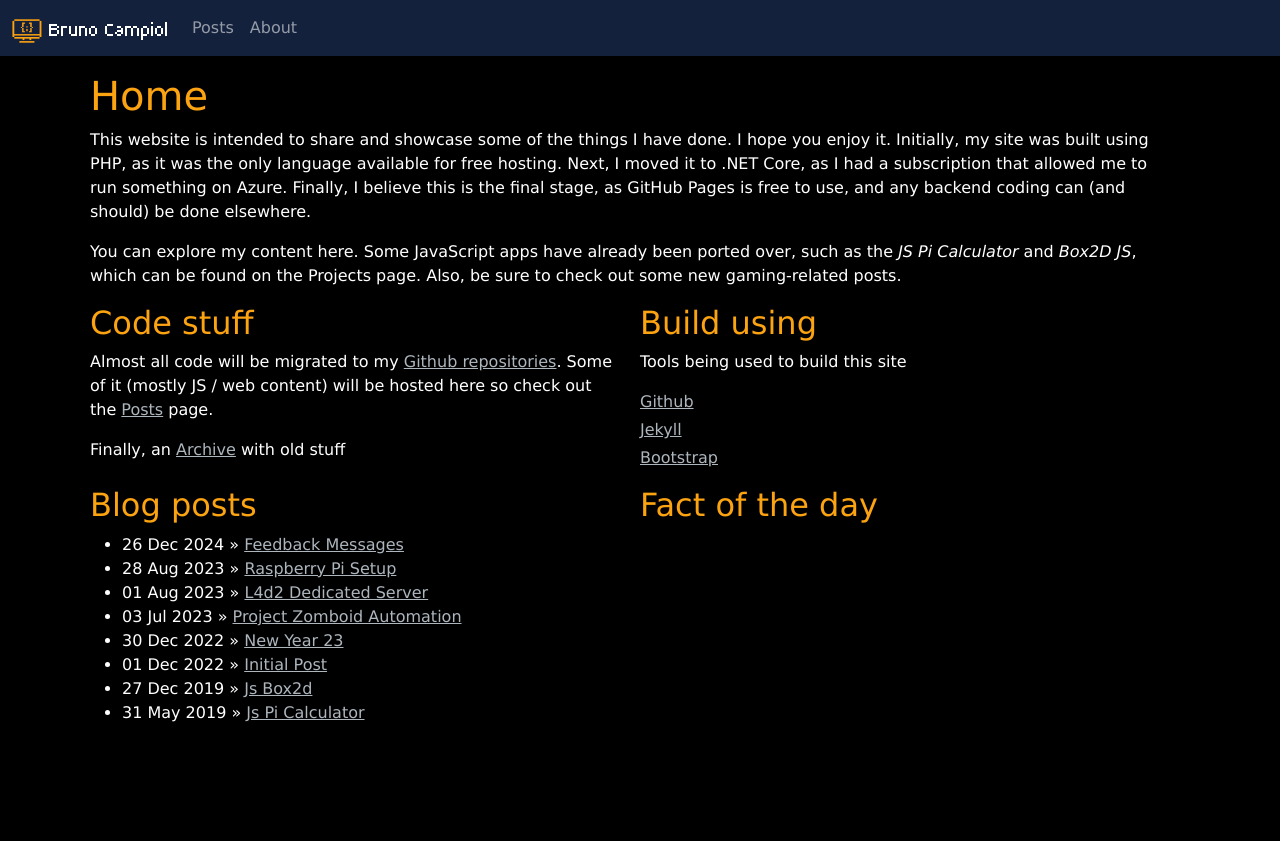
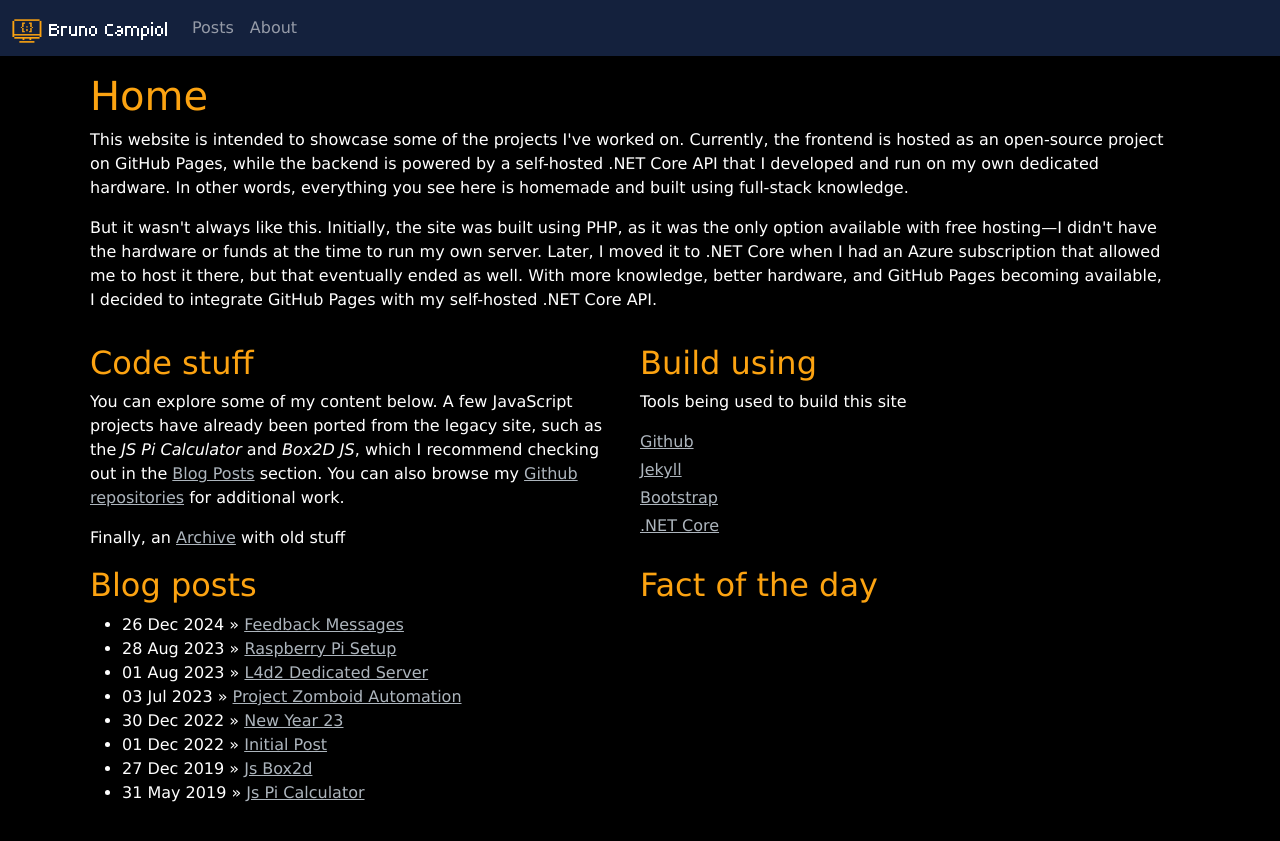
Before and after one commit to brunocampiol/brunocampiol.github.io, a Jekyll site: the page built from index.html, in a window 1280 px wide. Shown: the top 841 px of the page. Built offline with Jekyll 4.4.1, drawn with Linux system fonts in a browser that asks for light colours.

Commit message:
update index text

```diff
--- a/index.html
+++ b/index.html
@@ -11,16 +11,32 @@ layout: default
       <p class="m-0" id="weatherData"></p>
     </div>
     <p>
-      This website is intended to share and showcase some of the things I have done. I hope you enjoy it. Initially, my site was built using PHP, as it was the only language available for free hosting. Next, I moved it to .NET Core, as I had a subscription that allowed me to run something on Azure. Finally, I believe this is the final stage, as GitHub Pages is free to use, and any backend coding can (and should) be done elsewhere.
+      This website is intended to showcase some of the projects I've worked on.
+      Currently, the frontend is hosted as an open-source project on GitHub Pages,
+      while the backend is powered by a self-hosted .NET Core API that I developed
+      and run on my own dedicated hardware. In other words, everything you see here
+      is homemade and built using full-stack knowledge.
+    </p>
+    <p>
+      But it wasn't always like this. Initially, the site was built using PHP,
+      as it was the only option available with free hosting—I didn't have the hardware
+      or funds at the time to run my own server. Later, I moved it to .NET Core when
+      I had an Azure subscription that allowed me to host it there, but that eventually
+      ended as well. With more knowledge, better hardware, and GitHub Pages becoming
+      available, I decided to integrate GitHub Pages with my self-hosted .NET Core API.
     </p>
   <p>
-    You can explore my content here. Some JavaScript apps have already been ported over, such as the <i>JS Pi Calculator</i> and <i>Box2D JS</i>, which can be found on the Projects page. Also, be sure to check out some new gaming-related posts.
   </p>
   <div class="col-md-6">
     <h2>Code stuff</h2>
-    <p>Almost all code will be migrated to my <a href="https://github.com/brunocampiol?tab=repositories">Github
-        repositories</a>.
-      Some of it (mostly JS / web content) will be hosted here so check out the <a href="./posts">Posts</a> page. </p>
+    <p>
+      You can explore some of my content below. A few JavaScript projects have already
+      been ported from the legacy site, such as the <i>JS Pi Calculator</i> and
+      <i>Box2D JS</i>, which I recommend checking out in the <a href="./posts">Blog Posts</a>
+      section. You can also browse my
+      <a href="https://github.com/brunocampiol?tab=repositories">Github repositories</a>
+      for additional work.
+    </p>
     <p>Finally, an <a href="./archive">Archive</a> with old stuff</p>
   </div>
   <div class="col-md-6">
@@ -35,6 +51,9 @@ layout: default
       </li>
       <li class="d-flex align-items-start mb-1">
         <a href="https://getbootstrap.com">Bootstrap</a>
+      </li>
+      <li class="d-flex align-items-start mb-1">
+        <a href="https://dotnet.microsoft.com">.NET Core</a>
       </li>
     </ul>
   </div>
```
